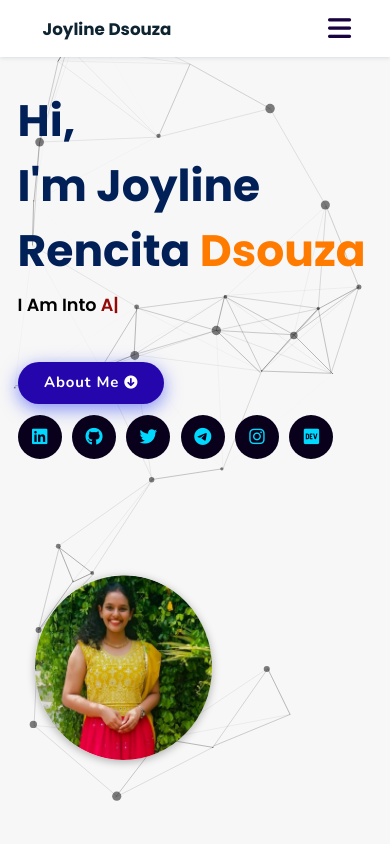
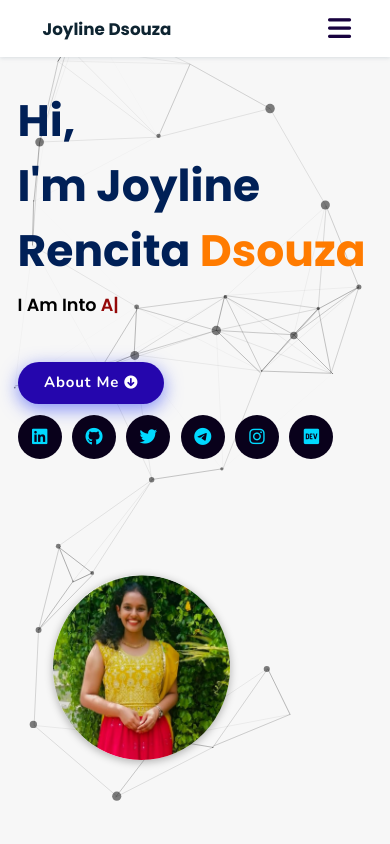
Before and after one commit to Joyline-Rencita-Dsouza/portfolio, a plain HTML site: page index.html in a window 390 px wide. Shown: the top 844 px of the page. Drawn offline with nearby package versions, Linux system fonts and the light colour scheme; no server answers; some icons are missing.

Commit message:
Update style.css

```diff
--- a/assets/css/style.css
+++ b/assets/css/style.css
@@ -352,7 +352,7 @@ header .navbar ul li a:hover {
   .home .image img {
     width: 50%; /* Reduce image size */
     margin-top: -4rem; /* Adjust margin to reduce overlap */
-    margin-left: 2rem; /* Adjust left margin for better centering */
+    margin-left: 4rem; /* Adjust left margin for better centering */
   }
   .home .content p {
     font-size: 2rem;
```
